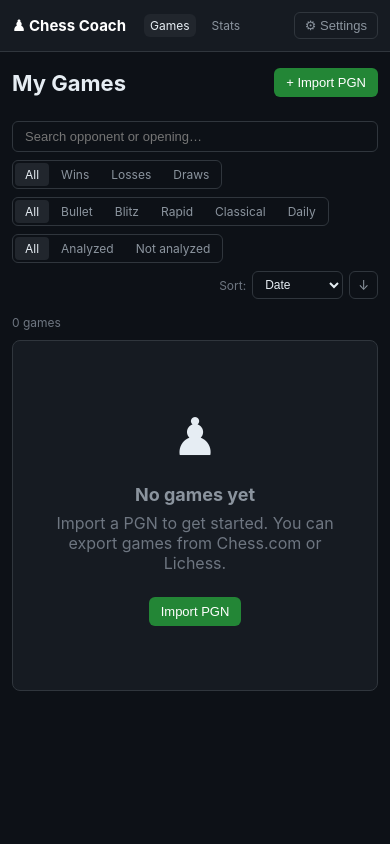
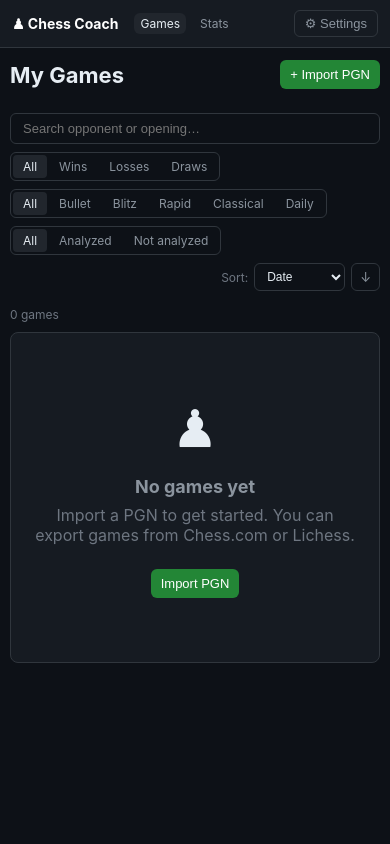
Before and after one commit to paultat91/chess-coach, a Flask app: page / in a window 390 px wide. Run offline with Flask 3, Linux system fonts and the light colour scheme; data that the repository does not hold is empty.

Commit message:
fix: mobile layout — overflow control, proper width overrides
- html/body: max-width:100%; overflow-x:hidden to stop page expanding
- .container: overflow-x:hidden on mobile
- game.html: #nav-row and .overlay-row classes added so CSS can
  zero out their hardcoded padding-left:28px on mobile
- Mobile media query: expanded override list to cover candidates,
  compare, and training panels; board sizing unchanged

Made-with: Cursor

```diff
--- a/templates/base.html
+++ b/templates/base.html
@@ -42,6 +42,11 @@
   <title>{% block title %}Chess Coach{% endblock %}</title>
   <style>
     *, *::before, *::after { box-sizing: border-box; margin: 0; padding: 0; }
+
+    html, body {
+      max-width: 100%;
+      overflow-x: hidden;
+    }
 
     body {
       font-family: -apple-system, BlinkMacSystemFont, "Segoe UI", Roboto, sans-serif;
@@ -137,24 +142,25 @@
     /* ── Responsive / Mobile ──────────────────────────────── */
     @media (max-width: 700px) {
       nav {
-        padding: 0 12px;
-        gap: 10px;
+        padding: 8px 12px;
+        gap: 8px;
         flex-wrap: wrap;
         height: auto;
-        min-height: 52px;
-        padding-top: 8px;
-        padding-bottom: 8px;
+        min-height: 48px;
       }
-      .nav-brand { font-size: 15px; }
-      .nav-link  { font-size: 12px; padding: 4px 6px; }
-      .container { padding: 16px 12px; }
-      .card      { padding: 16px; border-radius: 8px; }
-      .btn       { padding: 7px 12px; font-size: 13px; }
-      .btn-sm    { padding: 4px 8px;  font-size: 11px; }
+      .nav-brand { font-size: 14px; }
+      .nav-link  { font-size: 12px; padding: 3px 6px; }
+      .container { padding: 12px 10px; width: 100%; overflow-x: hidden; }
+      .card      { padding: 14px; border-radius: 8px; }
+      .btn       { padding: 7px 10px; font-size: 13px; }
+      .btn-sm    { padding: 4px 7px;  font-size: 11px; }
 
-      /* Stack game table columns on small screens */
-      table { font-size: 12px; }
-      table td, table th { padding: 6px 6px; }
+      /* Tables: shrink font and padding */
+      table { font-size: 11px; }
+      table td, table th { padding: 5px 5px; }
+
+      /* Hide lower-priority table columns on very narrow screens */
+      .col-hide-mobile { display: none !important; }
     }
 
     /* Classification badges */
```
Also changed, not shown: templates/game.html (+29 -13 lines).
